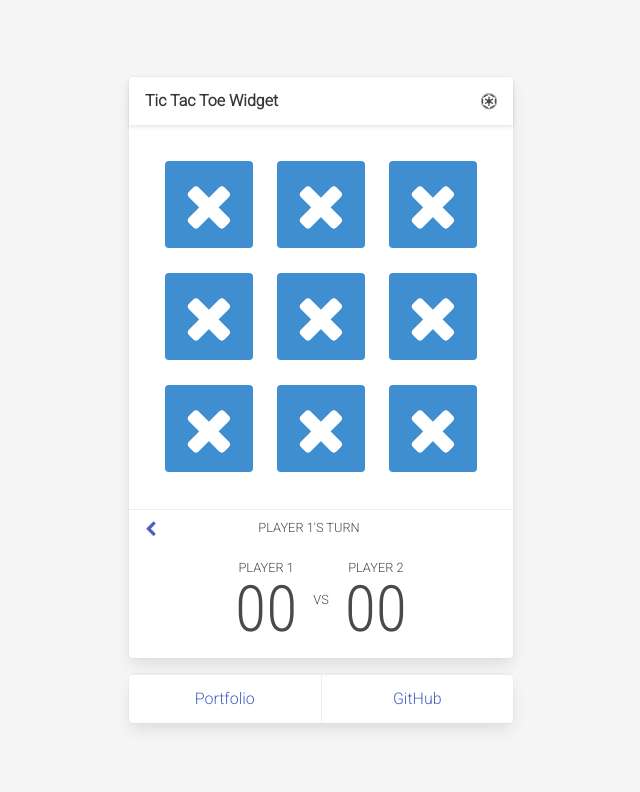
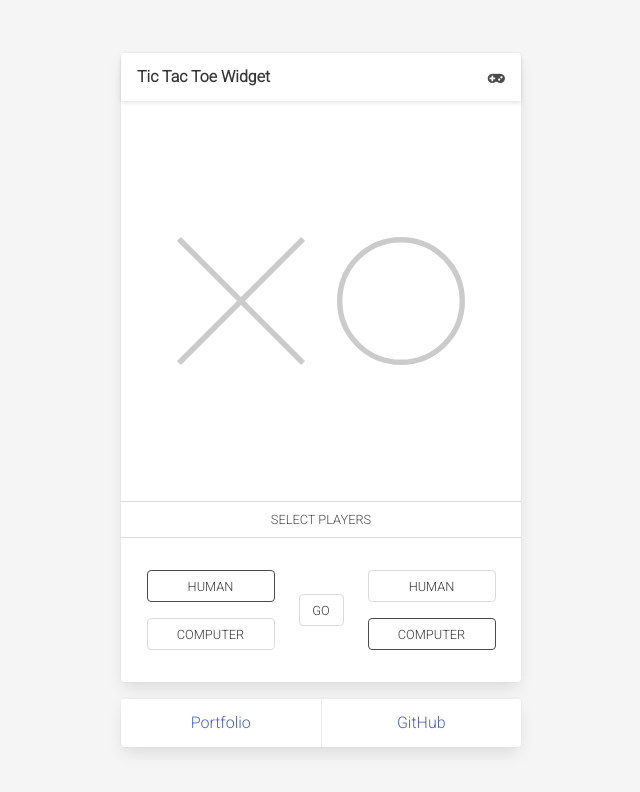
Before and after one commit to htko89/fcc-tic-tac-toe-widget, a plain HTML site: page release/index.html in a window 1280 px wide. Shown: the whole page, without its empty margins (319-959 px from the left). Drawn offline with nearby package versions, Linux system fonts and the light colour scheme.

Commit message:
Add: setViews functions

```diff
--- a/release/index.html
+++ b/release/index.html
@@ -26,70 +26,96 @@
     <!-- widget container -->
     <section id="main" class="section is-stretch">
       <div class="container is-stretch">
-        <div id="columns" class="columns is-mobile is-stretch is-centered is-gapless">
-          <div class="column is-12-mobile is-one-quarter-tablet is-one-third-desktop">
-            <div id="app" class="card">
+        <div class="columns is-mobile is-stretch is-centered is-gapless">
+          <div id="app" class="column is-12">
+            <div id="app-card" class="card">
               <header id="title" class="card-header">
+
                 <p class="card-header-title">Tic Tac Toe Widget</p>
                 <a class="card-header-icon">
-                  <i class="fa fa-empire"></i>
+                  <i class="fa fa-gamepad"></i>
                 </a>
+
               </header>
               <div id="game" class="card-content is-centered">
 
-                <div id="game-board" class="square">
+                <div id="game-intro" class="square hidden">
+                  <div class="overlay is-centered">
+                    <img class="animated" src="static/img/x.svg">
+                    <img class="animated" src="static/img/o.svg">
+                  </div>
+                </div>
+
+                <div id="game-board" class="square hidden">
                   <div class="overlay">
                     <div class="columns is-multiline is-mobile is-stretch">
                       <div class="column is-one-third">
-                        <a id="board-1" class="button is-info"><i class="fa fa-times fa-4x"></i></a>
+                        <a id="0" class="button is-white"></a>
                       </div>
                       <div class="column is-one-third">
-                        <a id="board-2" class="button is-info"><i class="fa fa-times fa-4x"></i></a>
+                        <a id="1" class="button is-white"></a>
                       </div>
                       <div class="column is-one-third">
-                        <a id="board-3" class="button is-info"><i class="fa fa-times fa-4x"></i></a>
+                        <a id="2" class="button is-white"></a>
                       </div>
                       <div class="column is-one-third">
-                        <a id="board-4" class="button is-info"><i class="fa fa-times fa-4x"></i></a>
+                        <a id="3" class="button is-white"></a>
                       </div>
                       <div class="column is-one-third">
-                        <a id="board-5" class="button is-info"><i class="fa fa-times fa-4x"></i></a>
+                        <a id="4" class="button is-white"></a>
                       </div>
                       <div class="column is-one-third">
-                        <a id="board-6" class="button is-info"><i class="fa fa-times fa-4x"></i></a>
+                        <a id="5" class="button is-white"></a>
                       </div>
                       <div class="column is-one-third">
-                        <a id="board-7" class="button is-info"><i class="fa fa-times fa-4x"></i></a>
+                        <a id="6" class="button is-white"></a>
                       </div>
                       <div class="column is-one-third">
-                        <a id="board-8" class="button is-info"><i class="fa fa-times fa-4x"></i></a>
+                        <a id="7" class="button is-white"></a>
                       </div>
                       <div class="column is-one-third">
-                        <a id="board-9" class="button is-info"><i class="fa fa-times fa-4x"></i></a>
+                        <a id="8" class="button is-white"></a>
                       </div>
                     </div>
                   </div>
                 </div>
 
               </div>
-              <footer id="status" class="card-footer">
-                <div class="columns is-mobile is-stretch">
-                  <div class="column is-one-quarter">
+              <div id="status" class="card-content is-centered">
+
+                <div class="columns is-mobile is-stretch is-gapless">
+                  <div class="column is-3">
                     <a id="back">
-                      <i class="fa fa-chevron-left"></i>&nbsp;
+                      <!-- <i class="fa fa-chevron-left"></i>&nbsp; -->
                     </a>
                   </div>
                   <div class="column is-6 has-text-centered">
                     <p id="message" class="tiny">
-                      Player 1's Turn
+
                     </p>
                   </div>
+                  <div class="column is-3">
+
+                  </div>
                 </div>
-              </footer>
+
+              </div>
               <div id="dash" class="card-content is-centered">
 
-                <div id="dash-score" class="is-centered">
-                  <div id="p1" class="score-box is-centered">
+                <div id="dash-select" class="is-centered hidden">
+                  <div id="p1" class="dash-box is-centered">
+                    <a id="p1-human" class="button tiny animate is-active">Human</a>
+                    <a id="p1-computer" class="button animate tiny">Computer</a>
+                  </div>
+                  <a id="go" class="button tiny">Go</a>
+                  <div id="p2" class="dash-box is-centered">
+                    <a id="p2-human" class="button animate tiny">Human</a>
+                    <a id="p2-computer" class="button animate tiny is-active">Computer</a>
+                  </div>
+                </div>
+
+                <div id="dash-score" class="is-centered hidden">
+                  <div id="p1" class="dash-box is-centered">
                     <p class="player tiny">
                       Player 1
                     </p>
@@ -100,7 +126,7 @@
                   <p class="tiny">
                     vs
                   </p>
-                  <div id="p2" class="score-box is-centered">
+                  <div id="p2" class="dash-box is-centered">
                     <p class="player tiny">
                       Player 2
                     </p>
--- a/release/static/css/index.css
+++ b/release/static/css/index.css
@@ -1,4 +1,8 @@
-/*global*/
+/*****************************************************************************************************
+*****************************************************************************************************
+global
+*****************************************************************************************************
+*****************************************************************************************************/
 
 body, html {
   width: 100%;
@@ -26,8 +30,8 @@ body, html {
   background-color: #f5f5f5;
 }
 
-#dash {
-  padding: 1rem;
+#app {
+  max-width: 25rem;
 }
 
 .square {
@@ -52,8 +56,29 @@ body, html {
   text-transform: uppercase;
 }
 
+.animate {
+  transition: all 0.5s ease;
+}
 
-/*Game*/
+.hidden {
+  display: none;
+}
+
+
+/*****************************************************************************************************
+*****************************************************************************************************
+game
+*****************************************************************************************************
+*****************************************************************************************************/
+
+#game-intro img {
+  width: 8rem;
+  margin: 1rem;
+}
+
+#game-board {
+  background: url("../img/grid.svg")
+}
 
 #game-board .columns {
   margin: 0;
@@ -62,32 +87,50 @@ body, html {
 #game-board .column {
   height: 33%;
 }
+
 #game-board .button {
   height: 100%;
   width: 100%;
   padding: 1rem;
 }
 
+#game-board img {
+  height: 100%;
+  width: 100%;
+}
 
-/*status*/
+
+/*****************************************************************************************************
+*****************************************************************************************************
+status
+*****************************************************************************************************
+*****************************************************************************************************/
 
 #status {
-  padding: 0.5rem 1rem 0 1rem;
+  border-bottom: 1px solid #dbdbdb;
+  border-top: 1px solid #dbdbdb;
+  padding: 0.5rem;
 }
 
-#status #back {
-  line-height: 0.8rem;
-  margin-bottom: -0.2rem;
+
+/*****************************************************************************************************
+*****************************************************************************************************
+dash
+*****************************************************************************************************
+*****************************************************************************************************/
+
+#dash {
+
 }
 
-#status #message {
+#dash .dash-box {
+  flex-direction: column;
+  margin: 0 1rem;
 }
 
-/*Dash*/
-
-#dash-score .score-box {
-  flex-direction: column;
-  margin: 0 1rem;
+#dash-select .dash-box .button {
+  margin: 0.5rem;
+  width: 8rem;
 }
 
 #dash-score .score {
--- a/release/static/js/index.js
+++ b/release/static/js/index.js
@@ -1,5 +1,96 @@
 $( document ).ready( function() {
 
+  /*****************************************************************************************************
+  *****************************************************************************************************
+  init
+  *****************************************************************************************************
+  *****************************************************************************************************/
+
+  var players = {
+    "p1": {
+      "type": "human"
+    },
+    "p2": {
+      "type": "computer"
+    }
+  };
+  var combo = [
+    // rows
+    [ 0, 1, 2 ],
+    [ 3, 4, 5 ],
+    [ 6, 7, 8 ],
+    // columns
+    [ 0, 3, 6 ],
+    [ 1, 4, 7 ],
+    [ 2, 5, 8 ],
+    // diag
+    [ 0, 4, 8 ],
+    [ 6, 4, 2 ]
+  ];
+  var turn = "p1";
+
+
+  /*****************************************************************************************************
+  *****************************************************************************************************
+  UI
+  *****************************************************************************************************
+  *****************************************************************************************************/
+
+  setView( "select" );
+
+  function setView( view ) {
+    switch ( view ) {
+      case "select":
+        $( "#status #message" ).html( "Select Players" )
+        $( "#game-board, #dash-score" ).addClass( "hidden" );
+        $( "#game-intro, #dash-select" ).removeClass( "hidden" );
+        break;
+      case "game":
+        setTurnMessage();
+        $( "#game-intro, #dash-select" ).addClass( "hidden" );
+        $( "#game-board, #dash-score" ).removeClass( "hidden" );
+        break;
+    }
+    console.log( "test" );
+  }
+
+  function setTurnMessage() {
+    $( "#status #message" ).html( ( turn === "p1" ? "Player 1's Turn" : "Player 2's Turn" ) );
+  }
+
+  /*****************************************************************************************************
+  *****************************************************************************************************
+  Game Logic
+  *****************************************************************************************************
+  *****************************************************************************************************/
+
+  $( "#dash-select .dash-box .button" ).click( function() {
+    var data = this.id.split( "-" );
+    switch ( data[ 1 ] ) {
+      case "human":
+        $( this ).addClass( "is-active" );
+        $( "#" + data[ 0 ] + "-computer" ).removeClass( "is-active" );
+        players[ data[ 0 ] ][ "type" ] = "human";
+        break;
+      case "computer":
+        $( this ).addClass( "is-active" );
+        $( "#" + data[ 0 ] + "-human" ).removeClass( "is-active" );
+        players[ data[ 0 ] ][ "type" ] = "computer";
+        break;
+    }
+  } );
+
+  $( "#dash-select #go" ).click( function() {
+    console.log( players );
+    if ( Math.round( Math.random() ) ) {
+      turn = p2;
+    }
+    setView( "game" );
+  } );
+
+  $( "#game-board .button" ).click( function() {
+    setView( "select" );
+  } );
 
 
 } ); // end doc ready
```
Also changed, not shown: release/static/img/grid.svg (added), release/static/img/o.svg (added), release/static/img/tomato.png (deleted), release/static/img/x.svg (added), 1 other file.
